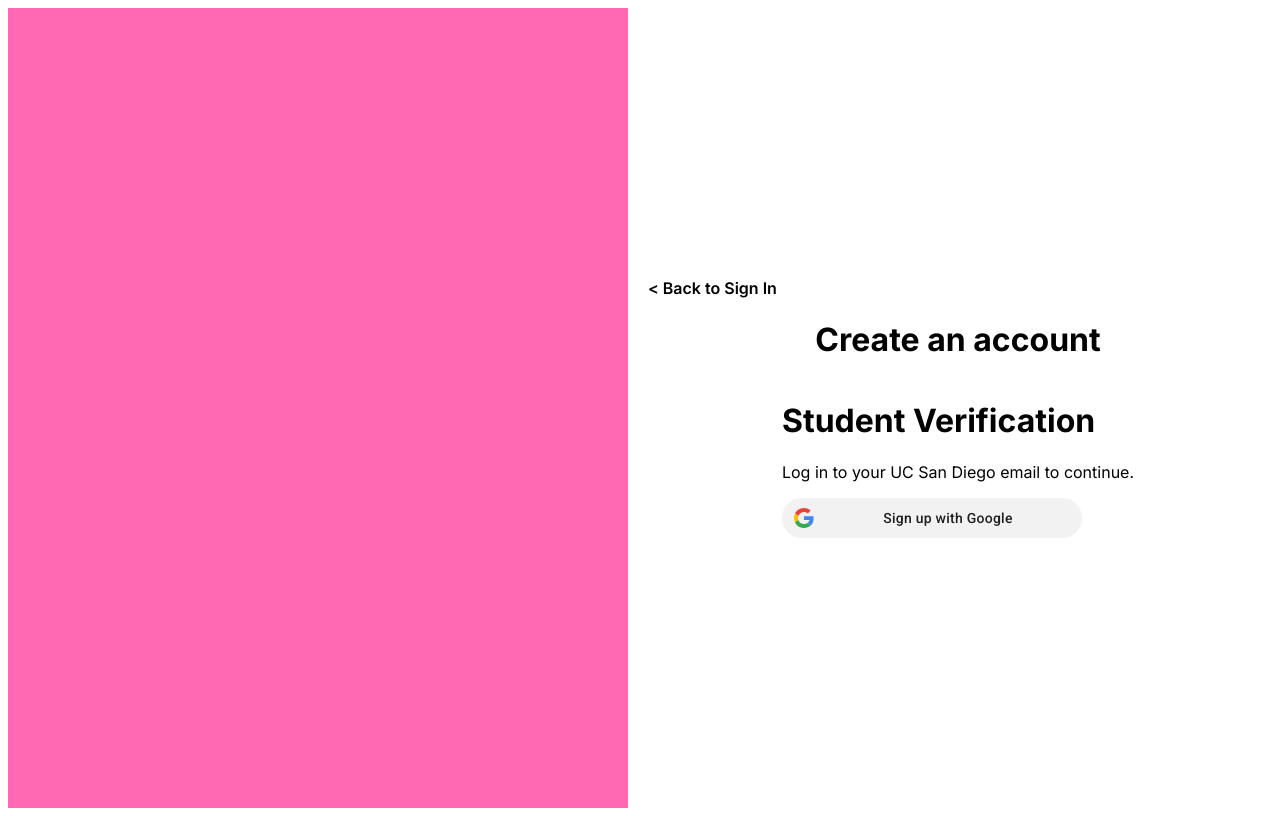
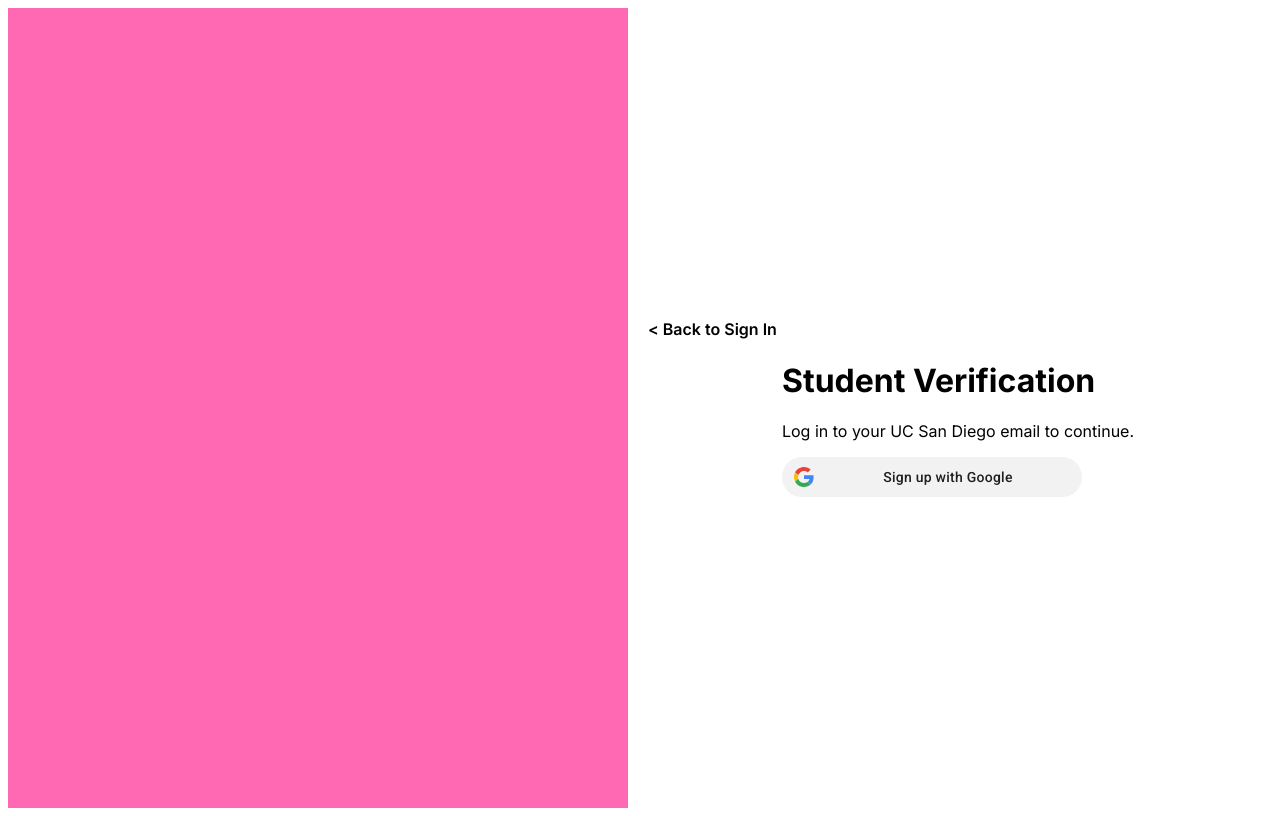
Before and after one commit to acmucsd-projects/fa23-podmates-hack-team-1, a Next.js app in the folder client/: page /sign-up in a window 1280 px wide. Built offline with nearby package versions, Linux system fonts and the light colour scheme.

Commit message:
fixed signUp.js parameters to match the new logic

```diff
--- a/client/src/app/components/SignUp/GoogleSignUpForm/SignUp.js
+++ b/client/src/app/components/SignUp/GoogleSignUpForm/SignUp.js
@@ -5,7 +5,7 @@ import GoogleSignUpForm from '.';
 import './signUp.css';
 
 
-function GoogleSignUp({user, setUser, childUser}){
+function GoogleSignUp({user, setUser, setIsGoogled}){
     const clientId = '1004028449793-8h4ogk869ml8e181bpvgv0ohhtvlnt4p.apps.googleusercontent.com';
     function childchildUser(email){
       childUser(email);
@@ -13,7 +13,7 @@ function GoogleSignUp({user, setUser, childUser}){
     return (
       <div className='content'>
         <GoogleOAuthProvider clientId={clientId}>
-            <GoogleSignUpForm user={user} setUser={setUser} childchildUser = {childchildUser}/>
+            <GoogleSignUpForm user={user} setUser={setUser} setIsGoogled={setIsGoogled}/>
           </GoogleOAuthProvider>
         </div>
     )
--- a/client/src/app/components/SignUp/GoogleSignUpForm/index.js
+++ b/client/src/app/components/SignUp/GoogleSignUpForm/index.js
@@ -12,9 +12,8 @@ axios.defaults.withCredentials = true;
     2. if the email has been registered in our database, navigate to home
     3. if the email isn't a @ucsd.edu, we return the necessary feedback
 */
-export default function GoogleSignUpForm({user, setUser, setIsGoogled}) {
+export default function GoogleSignUpForm({ user, setUser, setIsGoogled }) {
   const [feedback, setFeedback] = useState('');
-  const [isValid, setIsValid] = useState(false);
   const googleLogin = useGoogleLogin({
     onSuccess: tokenResponse => {
       console.log(tokenResponse)
@@ -28,10 +27,12 @@ export default function GoogleSignUpForm({user, setUser, setIsGoogled}) {
     })
     .catch((error) => {
       console.log(error);
+      setIsGoogled(false);
       setFeedback("Google sign up failed");
     })
   },
     onError: () => {
+    setIsGoogled(false);
     console.log('Google SignUp failed')
     setFeedback('Google sign up failed');
   },
--- a/client/src/app/sign-up/page.js
+++ b/client/src/app/sign-up/page.js
@@ -55,11 +55,10 @@ export default function SignUp() {
                     <div className='return-container'>
                         <Link className='sign-in' href='/sign-in'>{`<`} Back to Sign In </Link>
                     </div>
-                    <h1>Create an account</h1>
-
                     {
-                       isGoogled ? <ProfileSignUpForm user={user} setUser={setUser} setShowPopUp={setShowPopUp} setPopUpType={setPopUpType}/>
-                       : <GoogleSignUp user={user} setUser={setUser}  setIsGoogled={setIsGoogled} />
+                       isGoogled ?
+                        <ProfileSignUpForm user={user} setUser={setUser} setShowPopUp={setShowPopUp} setPopUpType={setPopUpType}/>
+                       : <GoogleSignUp user={user} setUser={setUser} isGoogled={isGoogled} setIsGoogled={setIsGoogled} />
                     }
                 </div>
             </div>
```
Also changed, not shown: client/src/app/components/SignUp/GoogleSignUpForm/signUp.css (line endings or trailing spaces).
